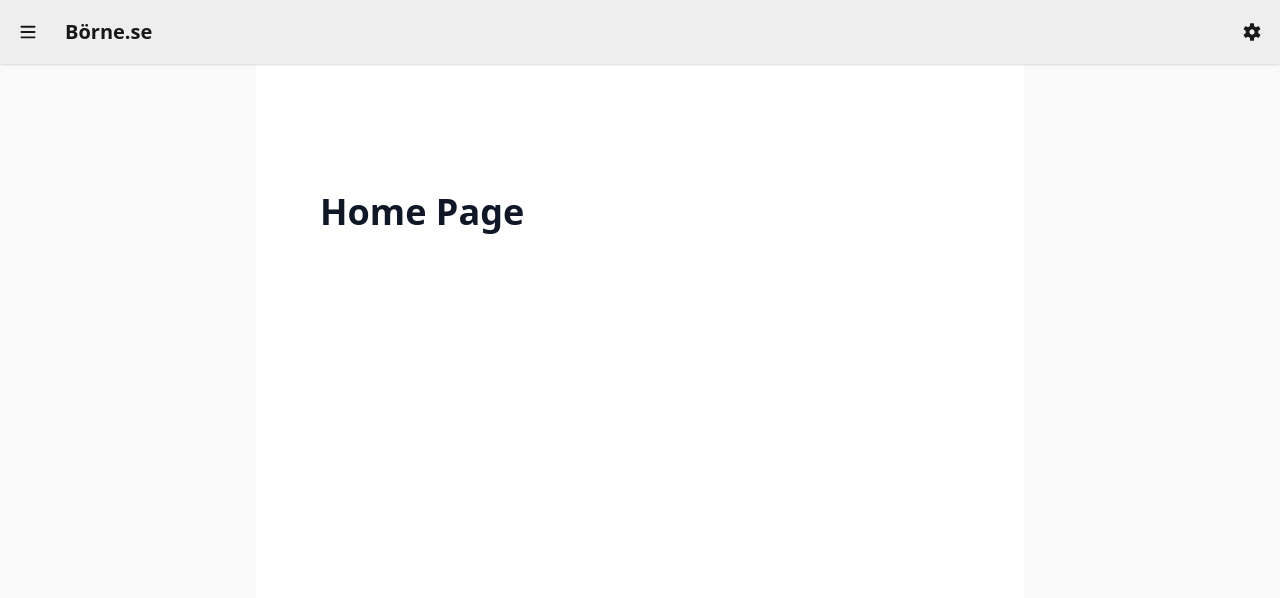
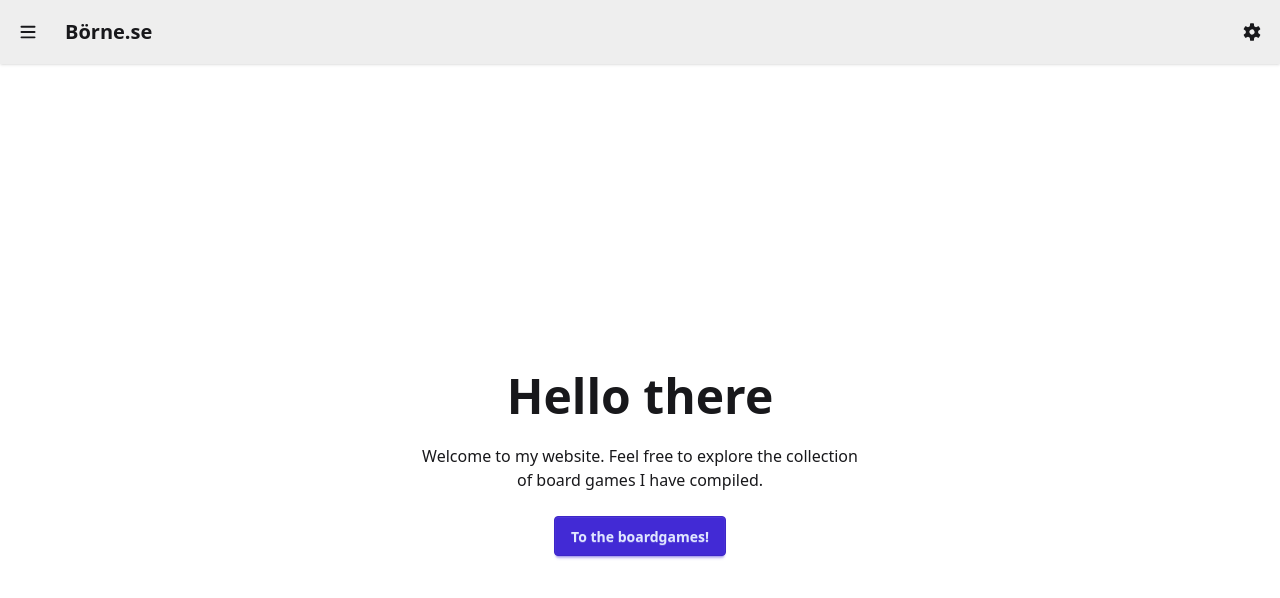
Before and after one commit to ArktisZ10/next-web, a Next.js app: page / in a window 1280 px wide. Shown: the top 598 px of the page. Built offline with nearby package versions, Linux system fonts and the light colour scheme.

Commit message:
feat: update home page with a welcoming message

```diff
--- a/app/page.tsx
+++ b/app/page.tsx
@@ -1,11 +1,15 @@
 export default function Home() {
   return (
-    <div className="flex min-h-screen items-center justify-center bg-zinc-50 font-sans dark:bg-black">
-      <main className="flex min-h-screen w-full max-w-3xl flex-col items-center justify-between py-32 px-16 bg-white dark:bg-black sm:items-start">
-        <h1 className="text-4xl font-bold text-gray-900 dark:text-white">
-          Home Page
-        </h1>
-      </main>
+    <div className="hero min-h-screen">
+      <div className="hero-content text-center">
+        <div className="max-w-md">
+          <h1 className="text-5xl font-bold">Hello there</h1>
+          <p className="py-6">
+            Welcome to my website. Feel free to explore the collection of board games I have compiled.
+          </p>
+          <a href="/boardgames" className="btn btn-primary">To the boardgames!</a>
+        </div>
+      </div>
     </div>
   );
 }
```
